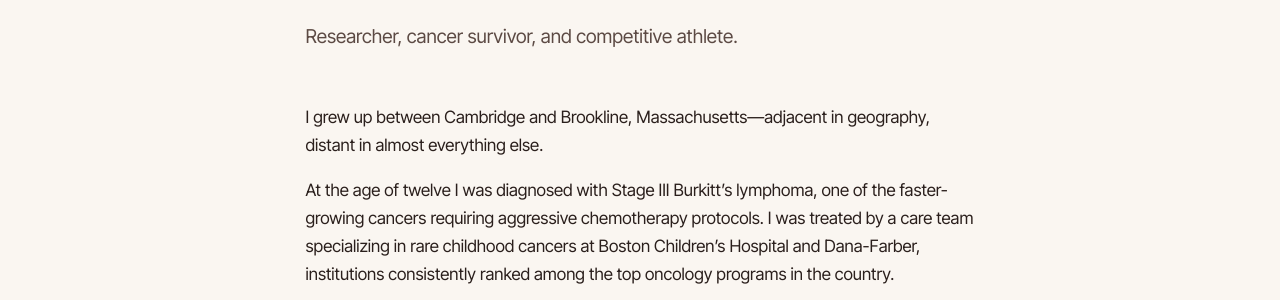
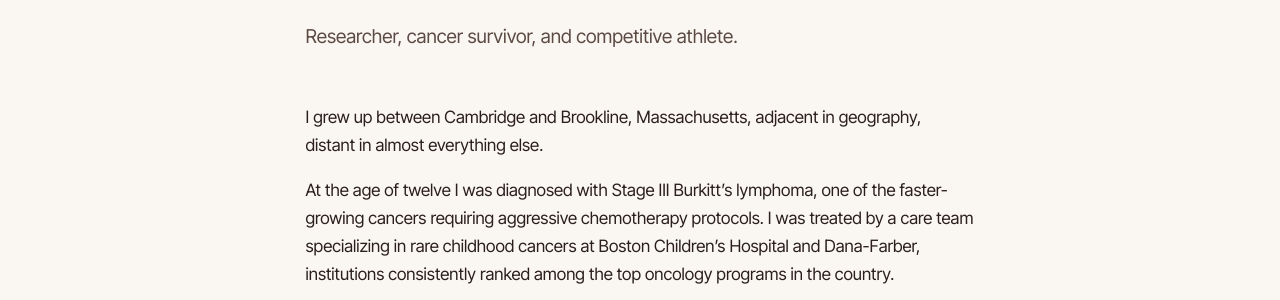
Before and after one commit to sophiestrazie/sophiestrazie.github.io, a Jekyll site: the page built from _pages/about.md, in a window 1280 px wide and 900 px high. Shown: the part 244-544 px from the top of the window. Built offline with Jekyll 4.4.1, drawn with Linux system fonts in a browser that asks for light colours.

```diff
--- a/_pages/about.md
+++ b/_pages/about.md
@@ -7,7 +7,7 @@ description: "Sophie Strassmann: McGill economics graduate working on human capi
 permalink: /about/
 ---
 
-I grew up between Cambridge and Brookline, Massachusetts—adjacent in geography, distant in almost everything else.
+I grew up between Cambridge and Brookline, Massachusetts, adjacent in geography, distant in almost everything else.
 
 At the age of twelve I was diagnosed with Stage III Burkitt’s lymphoma, one of the faster-growing cancers requiring aggressive chemotherapy protocols. I was treated by a care team specializing in rare childhood cancers at Boston Children’s Hospital and Dana-Farber, institutions consistently ranked among the top oncology programs in the country.
 
```
